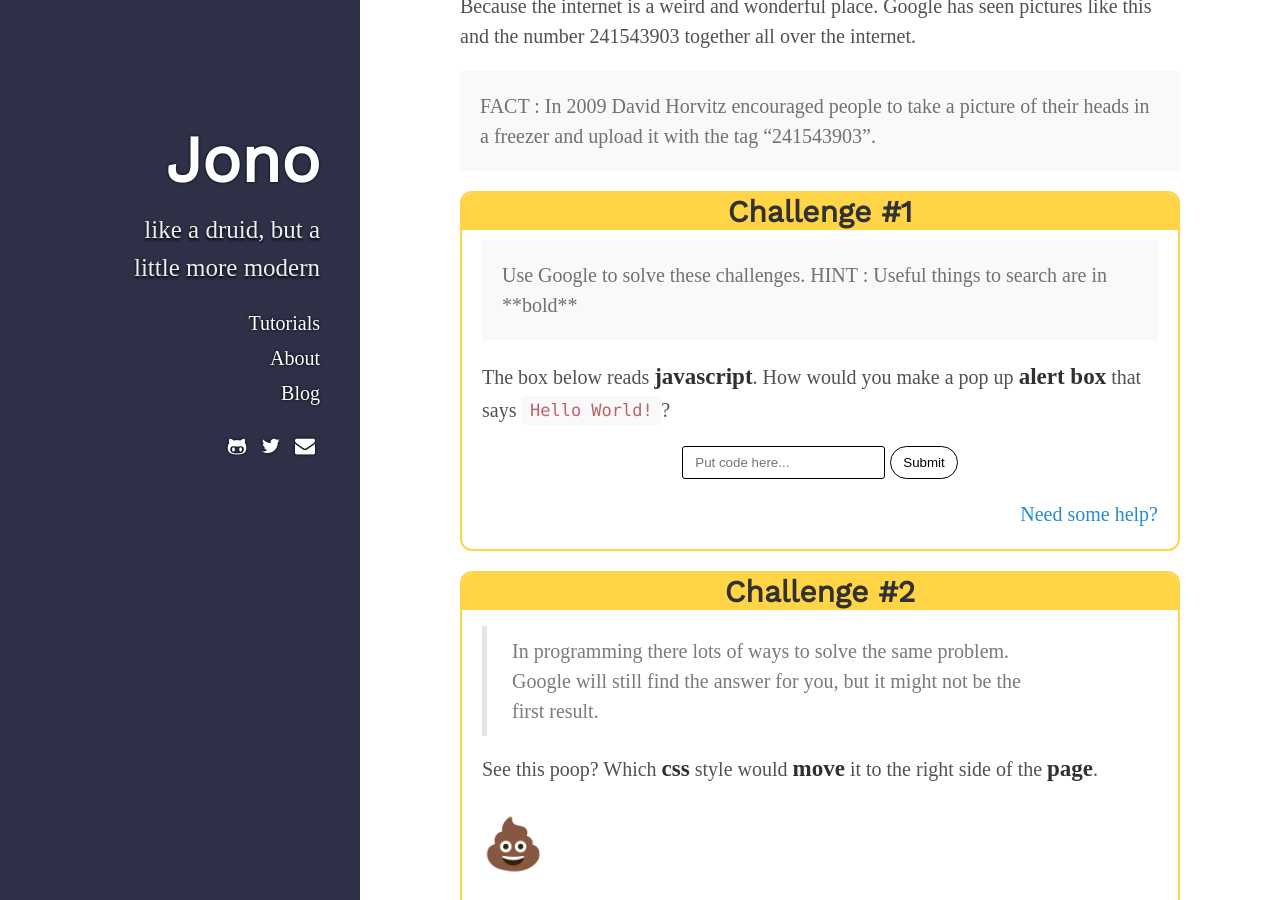
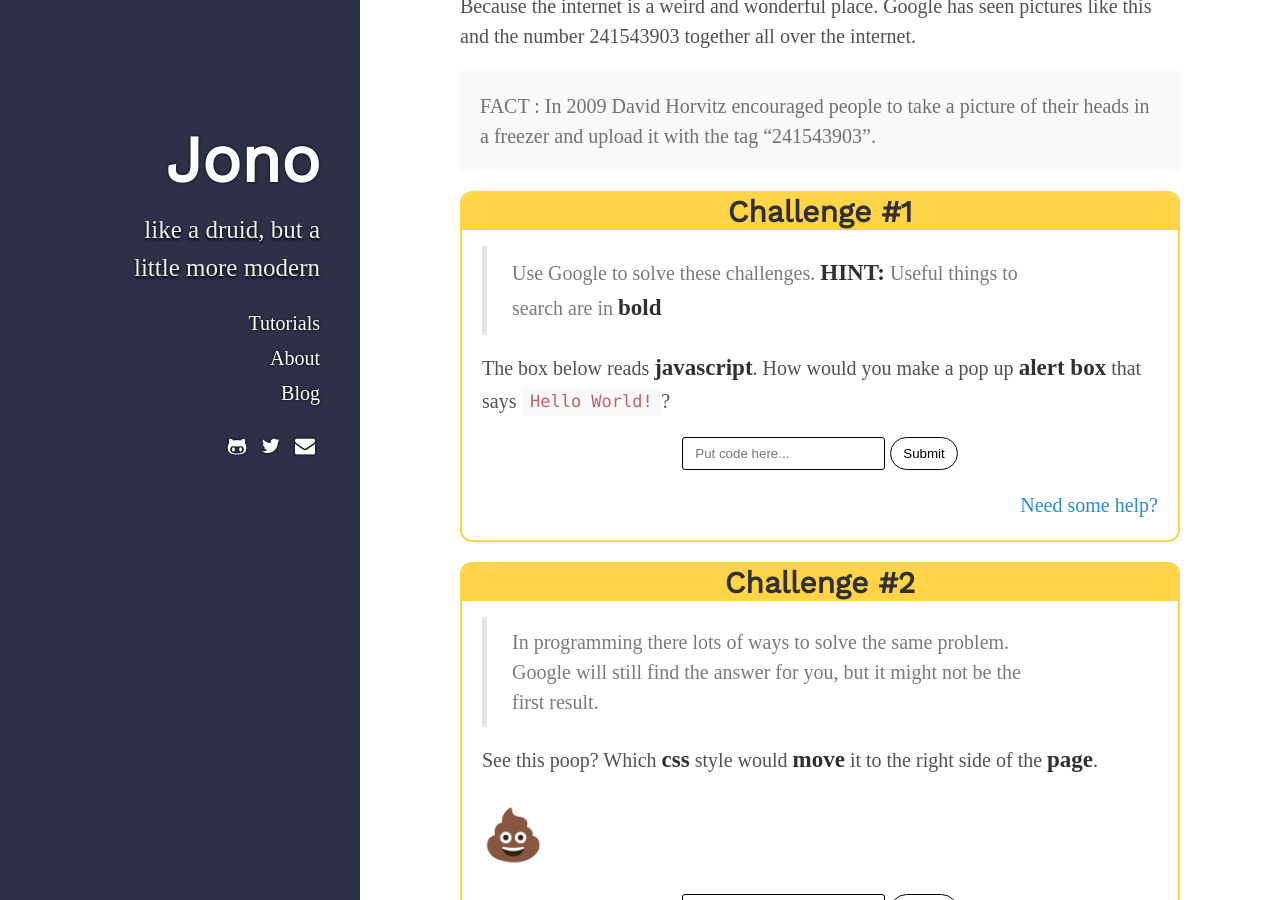
Before and after one commit to foopod/blog-2.0, a Jekyll site: the page built from _tutorials/how-to-gooogle.md, in a window 1280 px wide and 900 px high, scrolled down 592 px. Built offline with Jekyll 4.4.1, drawn with Linux system fonts in a browser that asks for light colours; nearby versions of some CDN libraries; some web fonts are replaced; comment, search, counter and statistics services are not loaded.

Commit message:
Update how-to-gooogle.md

```diff
--- a/_tutorials/how-to-gooogle.md
+++ b/_tutorials/how-to-gooogle.md
@@ -33,9 +33,7 @@ Because the internet is a weird and wonderful place. Google has seen pictures li
 ## Challenge #1
 
 <div class="challengeContent" markdown="1">
-<p class="message" style="overflow:hidden">
-  Use Google to solve these challenges. HINT : Useful things to search are in **bold**
-</p>
+> Use Google to solve these challenges. **HINT:** Useful things to search are in **bold**
 
 The box below reads **javascript**. How would you make a pop up **alert box** that says `Hello World!`?
 
```
